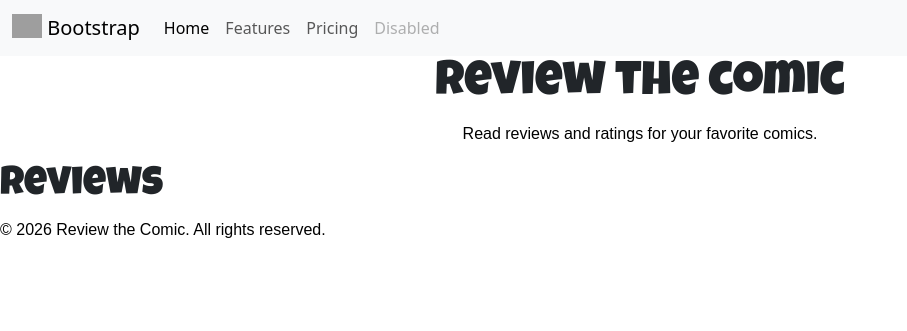
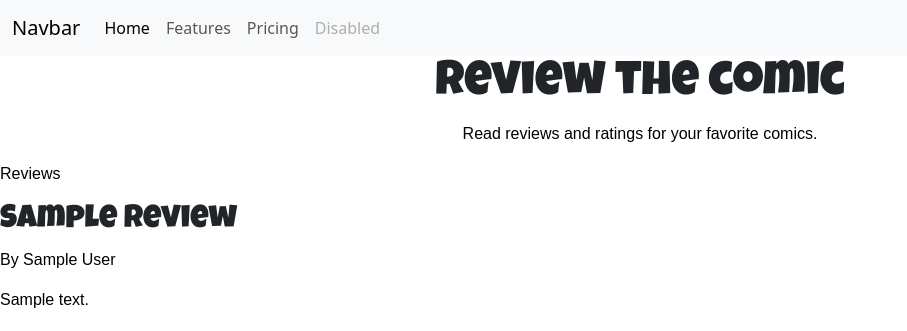
Before and after one commit to MrsmLisa/review-the-comic, a Django app: page / in a window 1280 px wide. Shown: the top 331 px of the page, without its empty margins (0-907 px from the left). Run offline with Django 4.2, Linux system fonts and the light colour scheme; tables that the repository leaves empty hold one stand-in row (values such as "Sample post"); some web fonts are replaced; grey boxes are pictures that could not be loaded.

Commit message:
new migration. changes in navbar html

```diff
--- a/reviews/templates/reviews/index.html
+++ b/reviews/templates/reviews/index.html
@@ -1,10 +1,11 @@
 {% extends 'base.html' %}
 
 {% block content %}
-    <h1>Reviews</h1>
+    <p>Reviews</p>
     {% for review in reviews %}
         <div>
             <h2>{{ review.title }}</h2>
+            <p>By {{ review.book_author }}</p>
             <p>{{ review.content }}</p>
             <p>Rating: {{ review.rating }}</p>
         </div>
--- a/reviews/urls.py
+++ b/reviews/urls.py
@@ -4,6 +4,6 @@ from . import views
 from django.urls import include, path
 
 urlpatterns = [
-    path('review/<slug:slug>/', views.review_detail, name='review_detail'),
-    path('', views.index, name='index'),
+    path('review/<slug:slug>/', views.ReviewDetailView.as_view(), name='review_detail'),
+    path('', views.ReviewListView.as_view(), name='index'),
 ]
--- a/reviews/views.py
+++ b/reviews/views.py
@@ -1,10 +1,22 @@
-from django.shortcuts import render
+from django.shortcuts import render, get_object_or_404
+from .models import Review
+from django.views.generic import ListView, DetailView
 
 # Create your views here.
 
 
-def index(request):
-    return render(request, 'reviews/index.html')
+class ReviewListView(ListView):
+    model = Review
+    template_name = 'reviews/index.html'
+    context_object_name = 'reviews'
+    queryset = Review.objects.filter(status=1).order_by('-created_at')
+    paginate_by = 6
+
+class ReviewDetailView(DetailView):
+    model = Review
+    template_name = 'reviews/review_detail.html'
+    context_object_name = 'review'
+    slug_url_kwarg = 'slug'
 
 def review_detail(request, slug):
     return render(request, 'reviews/review_detail.html', {'slug': slug})
--- a/templates/base.html
+++ b/templates/base.html
@@ -22,21 +22,10 @@
   <body>
     <header>
       <!-- navbar from Bootstrap -->
-      <nav class="navbar navbar-expand-lg bg-body-tertiary navbar-style">
+      <nav class="navbar navbar-expand-lg bg-body-tertiary">
   <div class="container-fluid">
-            <a class="navbar-brand" href="#">
-      <img src="/docs/5.3/assets/brand/bootstrap-logo.svg" alt="Logo" width="30" height="24" class="d-inline-block align-text-top">
-      Bootstrap
-    </a>
-          <button
-            class="navbar-toggler"
-            type="button"
-            data-bs-toggle="collapse"
-            data-bs-target="#navbarNav"
-            aria-controls="navbarNav"
-            aria-expanded="false"
-            aria-label="Toggle navigation"
-          >
+    <a class="navbar-brand" href="#">Navbar</a>
+    <button class="navbar-toggler" type="button" data-bs-toggle="collapse" data-bs-target="#navbarNav" aria-controls="navbarNav" aria-expanded="false" aria-label="Toggle navigation">
       <span class="navbar-toggler-icon"></span>
     </button>
     <div class="collapse navbar-collapse" id="navbarNav">
```
Also changed, not shown: reviews/migrations/0001_initial.py, reviews/migrations/0002_review_book_author.py (deleted). Lines whose indentation alone changed are shown as unchanged.
